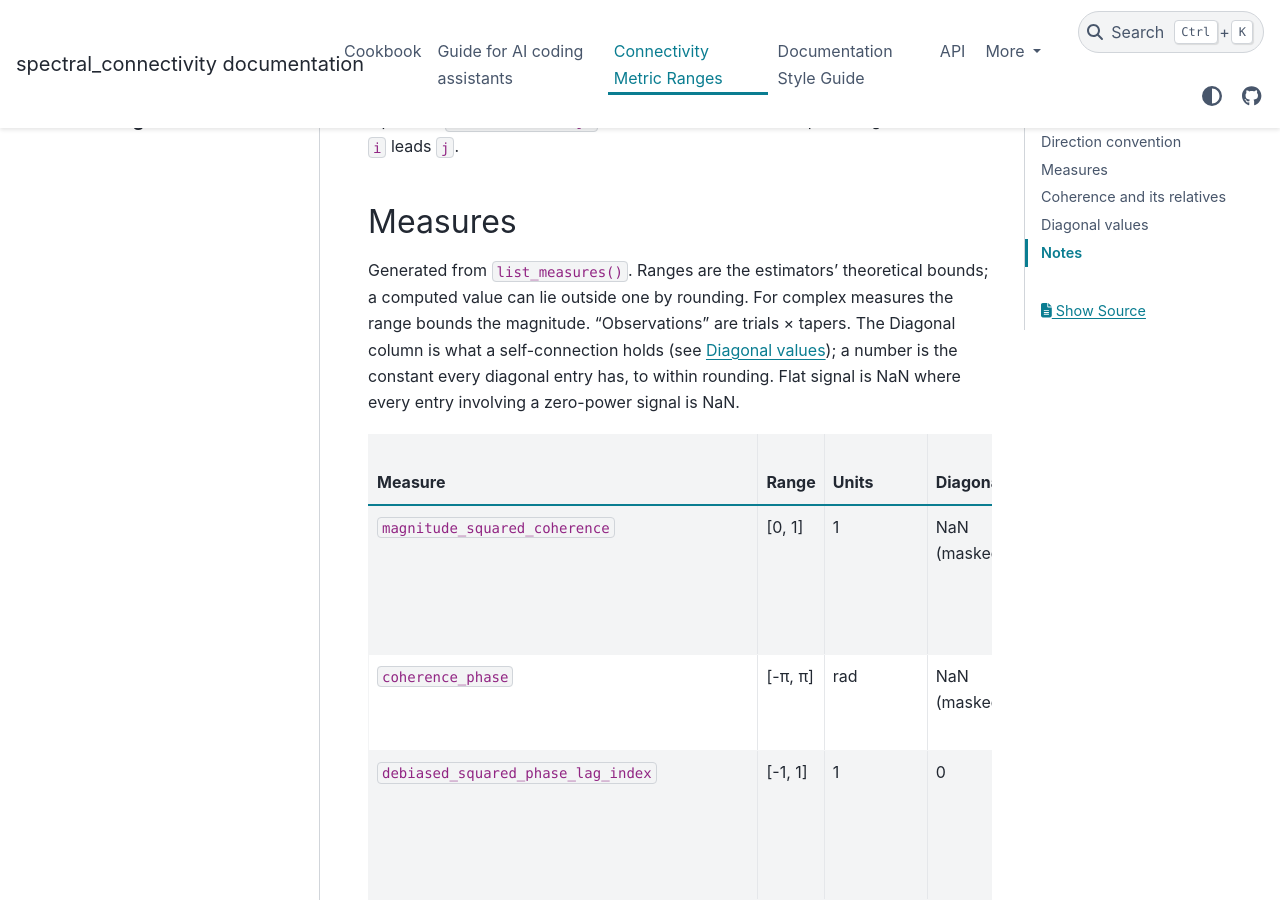
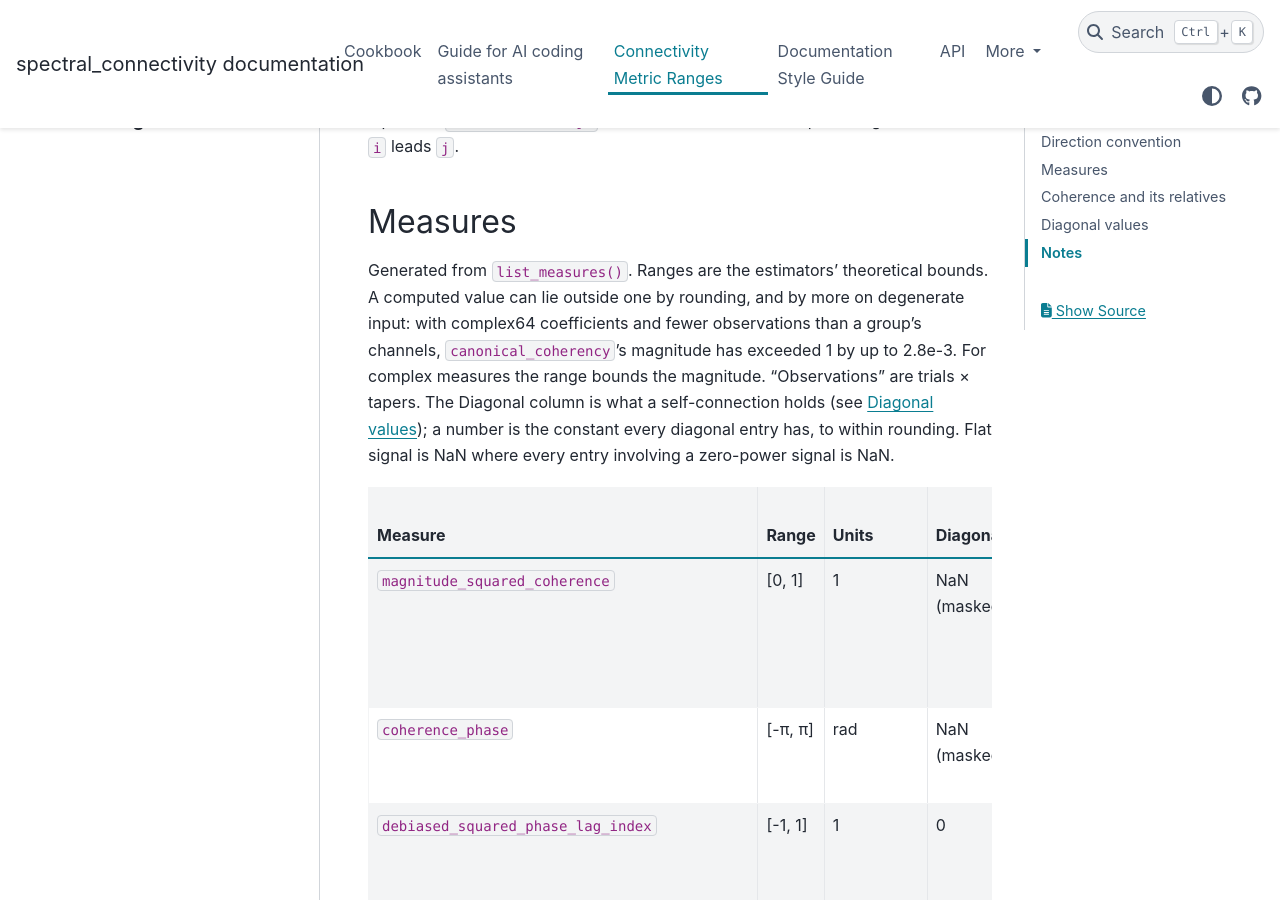
Before and after one commit to Eden-Kramer-Lab/spectral_connectivity, a Sphinx documentation site: the page built from docs/CONNECTIVITY_METRIC_RANGES.md, in a window 1280 px wide and 900 px high, scrolled down 424 px. Built offline with Sphinx 7.4.7 and the PyData theme 0.15.4, drawn with Linux system fonts in a browser that asks for light colours; pages that are not in the unit, such as notebooks, are missing from menus; the version number could not be read and is left out.

Commit message:
Say when a value can leave its theoretical range, in one place
The docs said a computed value lies outside its recorded range only by
rounding, but on degenerate input it can lie farther: with complex64
coefficients and fewer observations than a group's channels,
canonical_coherency's magnitude has exceeded its upper bound of 1 by up to
2.8e-3, with no warning (the values are unchanged from before this PR). The
ranges page now says so, once; MeasureInfo, the wrapper Notes, the
registry docstring, and the cookbook schema row refer to it. Clipping or
warning in the estimator is left as a follow-up.

Co-Authored-By: Claude Opus 5.5 <noreply@anthropic.com>

```diff
--- a/docs/CONNECTIVITY_METRIC_RANGES.md
+++ b/docs/CONNECTIVITY_METRIC_RANGES.md
@@ -16,8 +16,10 @@ directed phase lag index) means `i` leads `j`.
 ## Measures
 
 Generated from `list_measures()`. Ranges are the estimators' theoretical
-bounds; a computed value can lie outside one by rounding. For complex measures
-the range bounds the magnitude. "Observations" are trials × tapers. The Diagonal column is what a
+bounds. A computed value can lie outside one by rounding, and by more on
+degenerate input: with complex64 coefficients and fewer observations than a
+group's channels, `canonical_coherency`'s magnitude has exceeded 1 by up to 2.8e-3.
+For complex measures the range bounds the magnitude. "Observations" are trials × tapers. The Diagonal column is what a
 self-connection holds (see [Diagonal values](#diagonal-values)); a number is
 the constant every diagonal entry has, to within rounding. Flat signal is NaN
 where every entry involving a zero-power signal is NaN.
```
Also changed, not shown: docs/cookbook.md (+1 -1 lines), 2 other files.
